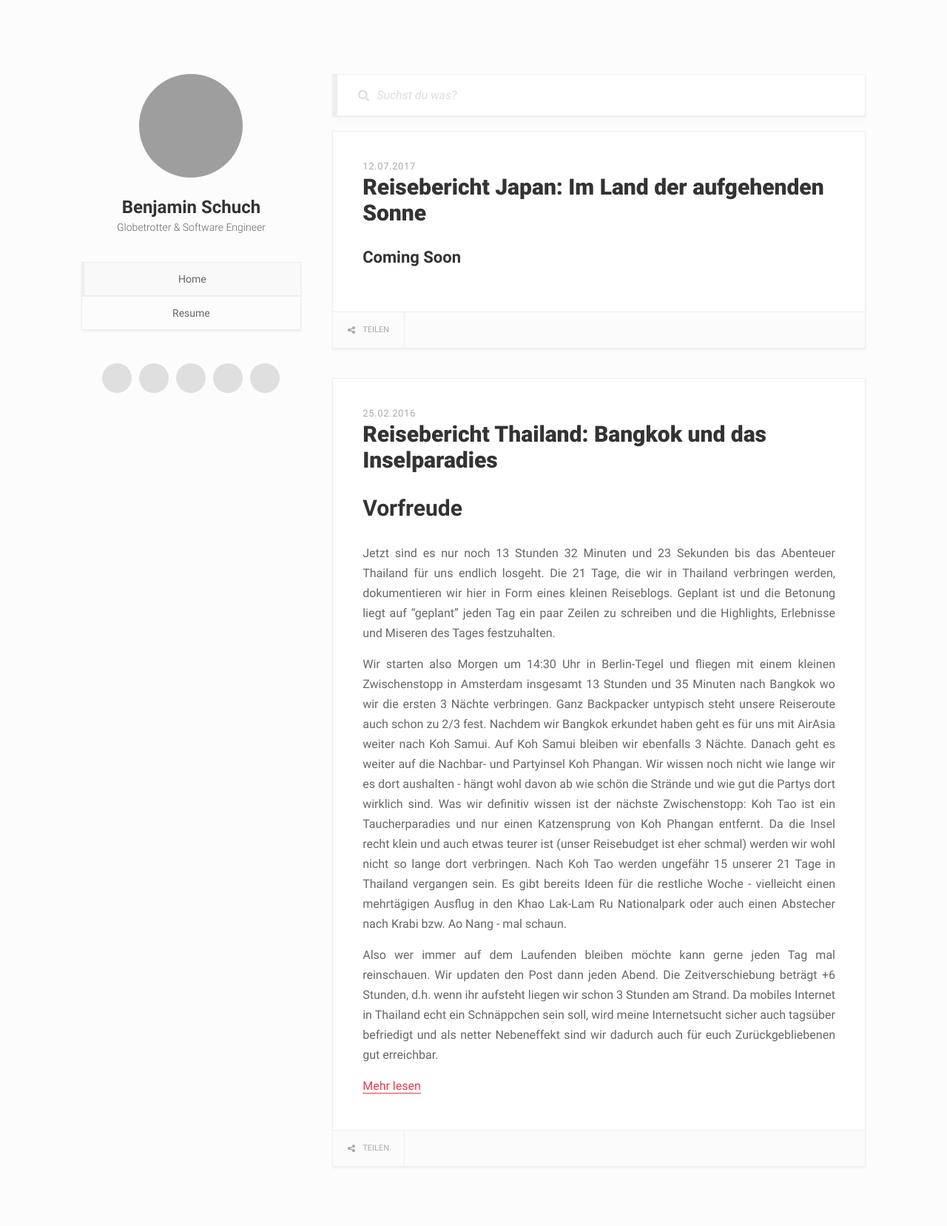
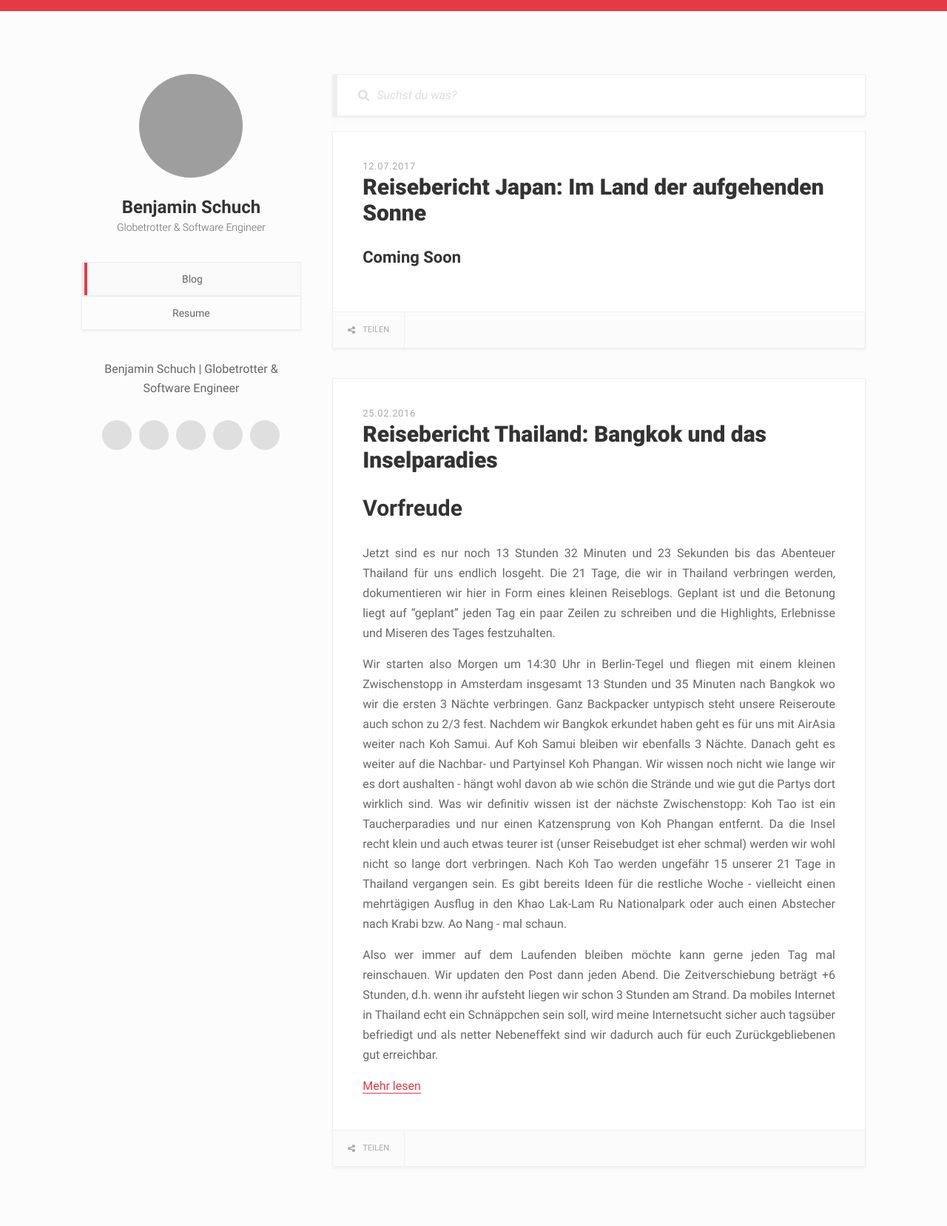
Before and after one commit to chillyistkult/chillyistkult.github.io, a Jekyll site: the page built from index.html, in a window 1280 px wide. Shown: the whole page at 74% size. Built offline with Jekyll 4.4.1, drawn with Linux system fonts in a browser that asks for light colours; the list of posts is cut into pages by our own code; grey boxes are pictures that could not be loaded.

Commit message:
Changed link text

```diff
--- a/_config.yml
+++ b/_config.yml
@@ -2,7 +2,7 @@
 name: Benjamin Schuch
 job_title: Globetrotter & Software Engineer
 email: bschuch@gmx.net
-description:
+description: Benjamin Schuch | Globetrotter & Software Engineer
 avatar: https://avatars1.githubusercontent.com/u/1689047?v=3&s=460
 favicon: /favicon.ico
 twitter_handler: chillyistkult
--- a/_includes/sidebar.html
+++ b/_includes/sidebar.html
@@ -6,7 +6,7 @@
     {% if site.show_menu == 1 %}
         {% if site.pages %}
         <div class="mainmenu">
-            <a href="{{ site.baseurl | prepend: site.url }}" {% if page.url == "/" %}class="active"{% endif %}>Home</a>
+            <a href="{{ site.baseurl | prepend: site.url }}" {% if page.url == "/" %}class="active"{% endif %}>Blog</a>
             {% for p in site.pages %}
                 {% if p.layout == 'page' %}
                     <a href="{{ p.url | prepend: site.baseurl | prepend: site.url }}" {% if p.url == page.url %}class="active"{% endif %}>{{ p.title }}</a>
--- a/assets/css/main.scss
+++ b/assets/css/main.scss
@@ -51,6 +51,7 @@
       &:hover, &.active {
         background: darken($background-color, 1%);
         border-left: 4px solid $grey-color-lightest;
+        box-shadow: 0 2px 3px rgba(0, 0, 0, 0.05), inset 4px 0 0 $primary-color;
       }
     }
   }
--- a/assets/partials/_reset.scss
+++ b/assets/partials/_reset.scss
@@ -9,6 +9,7 @@ body {
   font: 400 14px/1 'Roboto', Arial, sans-serif;
   color: $grey-color-normal;
   background: $background-color;
+  box-shadow: inset 0 15px 0 $primary-color;
 }
 
 body:before {
```
